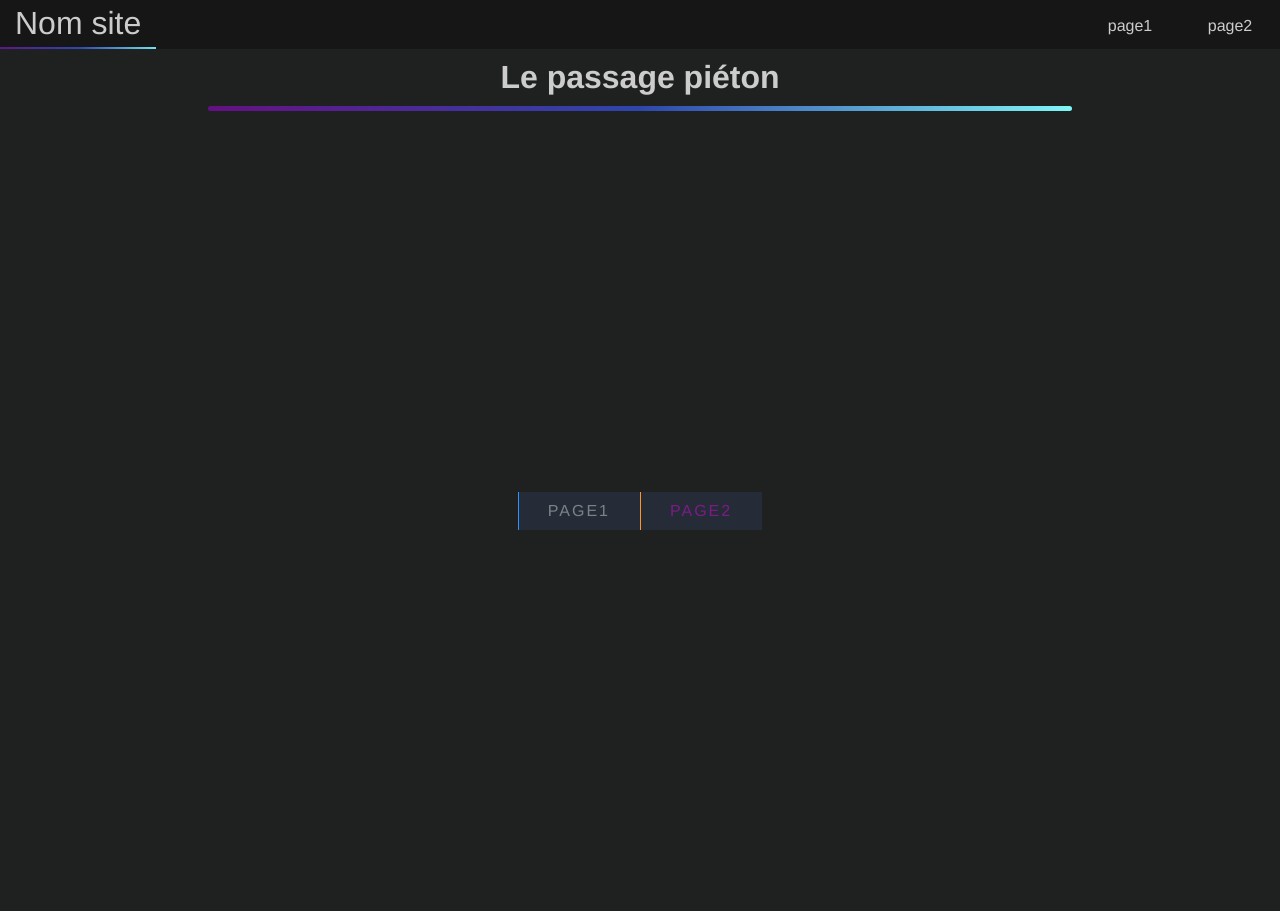
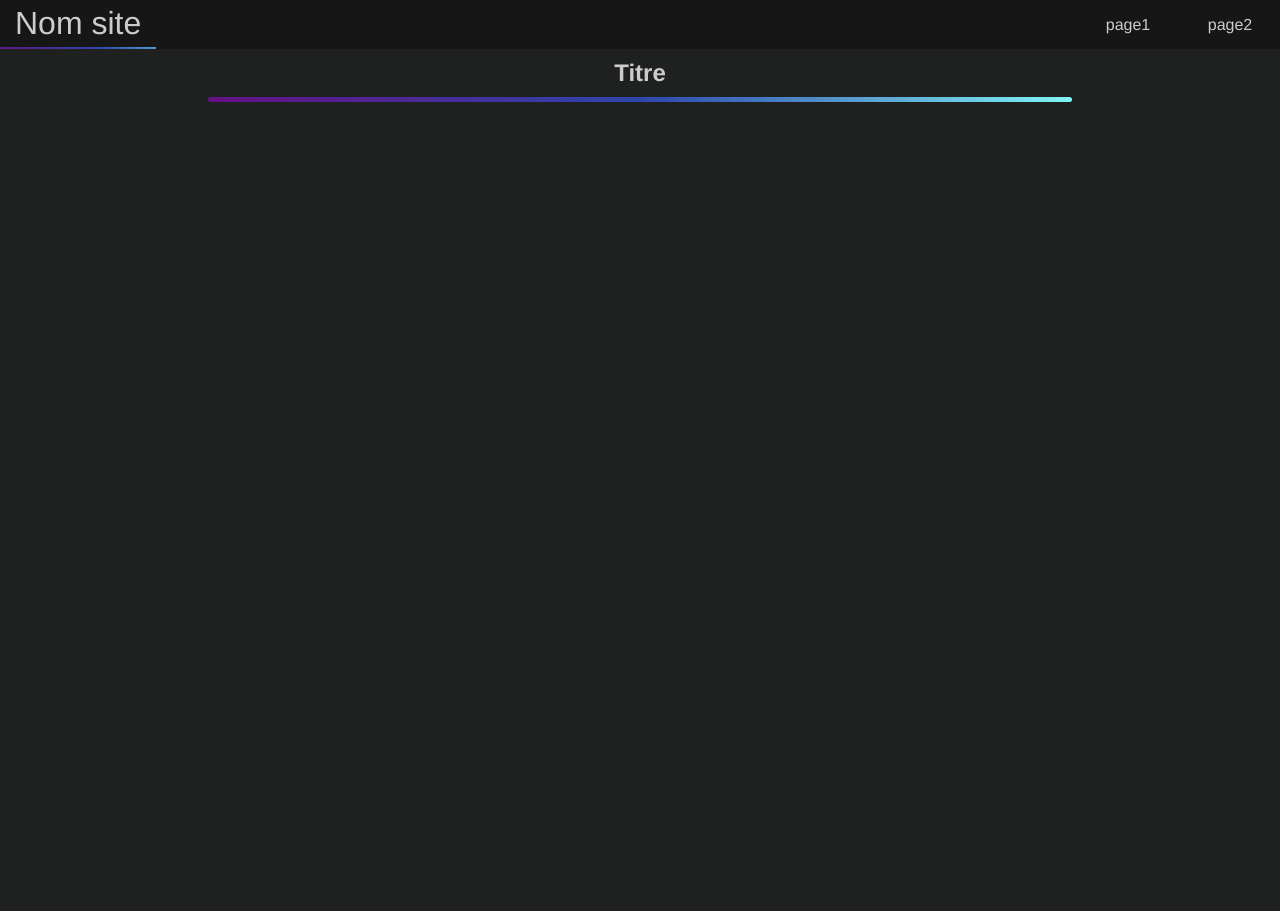
Before and after one commit to FloDarPie/PassagePython, a PHP site: page / in a window 1280 px wide. After the commit the page ends 102 px from the top, so only its background shows below. Run offline with PHP 8.4, Linux system fonts and the light colour scheme.

Commit message:
Integrer et retirer les trucs inutiles de Flo pour la template

```diff
--- a/css/bouton_index.css
+++ /dev/null
@@ -1,58 +0,0 @@
-.bouton_home {
-  margin: 0;
-  top: 50%;
-  left: 50%;
-  padding: 10px;
-  display: flex;
-  box-sizing: border-box;
-  justify-content: center;
-  align-items: center;
-  min-height: 100vh;
-  text-transform: uppercase;
-  letter-spacing: 2px;
-  font-size: 16px;
-  transition: 0.5s;
-
-}
-.bouton_page1 {
-  position: relative;
-  display: inline-block;
-  padding: 10px 30px;
-  color: rgba(255, 255, 255, 0.4);
-  background: #262c37;
-}
-
-.bouton_page2 {
-    color: rgba(255, 0, 255, 0.4);
-    background: #262c37;
-    position: relative;
-    display: inline-block;
-    padding: 10px 30px;
-}
-
-.bouton_page1:hover {
-  color: rgba(255, 255, 255, 1);
-}
-
-.bouton_page2:hover {
-  color: rgba(145, 170, 145, 1);
-}
-
-.bp1s {
-  display: block;
-  position: absolute;
-  background: #2894ff;
-}
-
-.bp2s {
-  display: block;
-  position: absolute;
-  background: #ff9428;
-}
-
-section a span:nth-child(1) {
-  left: 0;
-  bottom: 0;
-  width: 1px;
-  height: 100%;
-}
--- a/css/header.css
+++ b/css/header.css
@@ -17,7 +17,7 @@ header ul {
   height: 100%;
 }
 header li {
-  border-top: 2px solid transparent;
+  border-left: 2px solid transparent;
   width: 100px;
   transition: 0.2s;
 }
--- a/css/master.css
+++ b/css/master.css
@@ -3,8 +3,7 @@ html {
   --white: #cccccc;
   --dark: #171616;
   --grey: #1f2020;
-  /* --colorfull: linear-gradient(90deg, rgba(131,10,10,1) 0%, rgba(218,84,24,1) 41%, rgba(177,161,20,1) 100%); */
-  --colorfull: linear-gradient(90deg, rgba(101, 16, 131, 1) 0%, rgba(46, 70, 172, 1) 50%, rgba(127, 246, 246, 1) 100%);
+  --colorfull: linear-gradient(45deg, rgba(101, 16, 131, 1) 0%, rgba(46, 70, 172, 1) 50%, rgba(127, 246, 246, 1) 100%);
 }
 * {
   padding: 0;
@@ -42,6 +41,9 @@ h1 {
   border-radius: 10px;
 }
 
+p {
+}
+
 @media screen and (max-width: 1000px) {
   main {
     width: 100%;
--- a/index.html
+++ b/index.html
@@ -18,17 +18,9 @@
         </nav>
     </header>
     <main>
-      <h1>Le passage piéton</h1>
-      <span class="decoration"></span>
-      <section class="bouton_home">
-        <a href="#" class="bouton_page1">
-          <span class="bp1s"></span>
-          Page1
-        </a>
-        <a href="#" class="bouton_page2">
-          <span class="bp2s"></span>
-          Page2
-        </a>
+      <section>
+        <h1>Titre</h1>
+        <span class="decoration"></span>
       </section>
     </main>
   </body>
```
